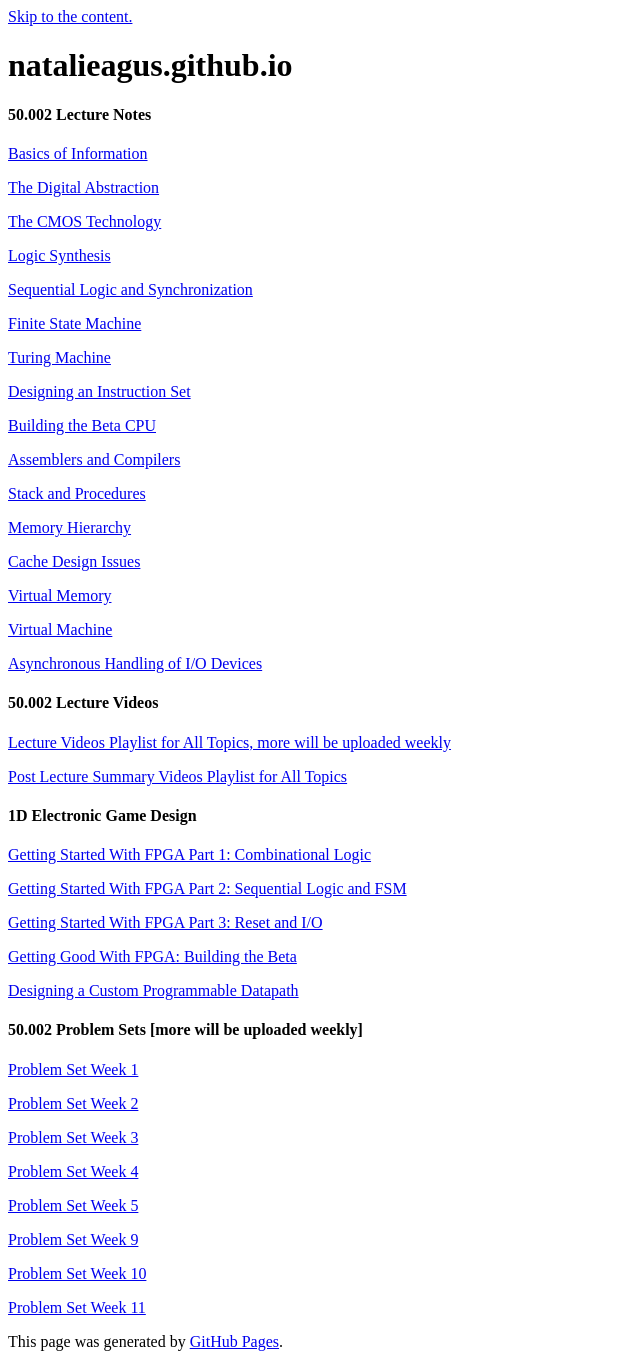
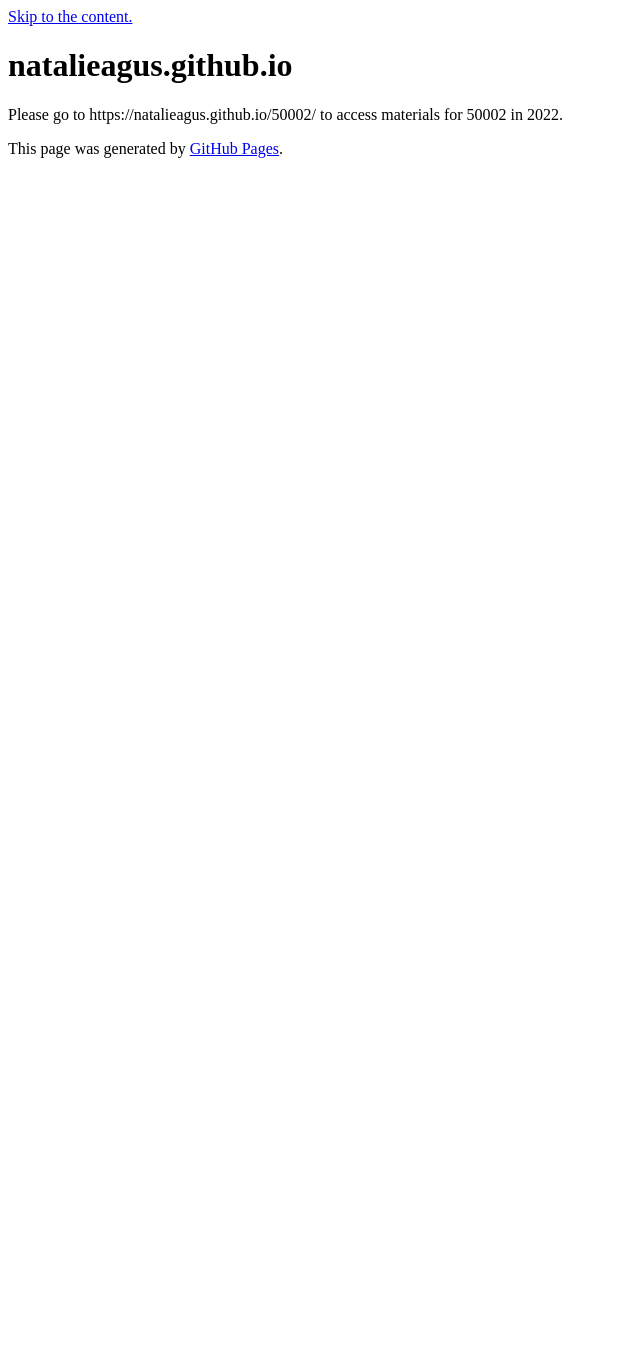
Before and after one commit to natalieagus/natalieagus.github.io, a Jekyll site: the page built from index.md, in a window 1280 px wide. Shown: the whole page, without its empty margins (0-640 px from the left). Built offline with Jekyll 4.4.1, drawn with Linux system fonts in a browser that asks for light colours; our own code applies the rules of GitHub Pages for plain Markdown files; a script that is not in the unit is left out; the repository's description, which GitHub fills in, is left out; after the commit the page ends 900 px from its top, so only the background shows below that.

Commit message:
Update index.md

```diff
--- a/index.md
+++ b/index.md
@@ -1,65 +1 @@
-#### 50.002 Lecture Notes
-[Basics of Information](https://natalieagus.github.io/comstruct/basics_of_information.html)
-
-[The Digital Abstraction](https://natalieagus.github.io/comstruct/the_digital_abstraction.html)
-
-[The CMOS Technology](https://natalieagus.github.io/comstruct/cmos_technology.html)
-
-[Logic Synthesis](https://natalieagus.github.io/comstruct/logic_synthesis.html)
-
-[Sequential Logic and Synchronization](https://natalieagus.github.io/comstruct/sequential_logic.html)
-
-[Finite State Machine](https://natalieagus.github.io/comstruct/finite_state_machine.html)
-
-[Turing Machine](https://natalieagus.github.io/comstruct/the_turing_machine.html)
-
-[Designing an Instruction Set](https://natalieagus.github.io/comstruct/instruction_set.html)
-
-[Building the Beta CPU](https://natalieagus.github.io/comstruct/building_beta.html)
-
-[Assemblers and Compilers](https://natalieagus.github.io/comstruct/assemblers_and_compilers.html)
-
-[Stack and Procedures](https://natalieagus.github.io/comstruct/stacks_and_procedures.html)
-
-[Memory Hierarchy](https://natalieagus.github.io/comstruct/memory_hierarchy.html)
-
-[Cache Design Issues](https://natalieagus.github.io/comstruct/cache_issues.html)
-
-[Virtual Memory](https://natalieagus.github.io/comstruct/virtual_memory.html)
-
-[Virtual Machine](https://natalieagus.github.io/comstruct/virtual_machine.html)
-
-[Asynchronous Handling of I/O Devices](https://natalieagus.github.io/comstruct/devices_and_interrupts.html)
-
-#### 50.002 Lecture Videos
-[Lecture Videos Playlist for All Topics, more will be uploaded weekly](https://www.youtube.com/playlist?list=PLklpDKpv-EBj1agIq4vB1iB6ahMT8_2A_)
-
-[Post Lecture Summary Videos Playlist for All Topics](https://www.youtube.com/playlist?list=PLklpDKpv-EBhCVUAZDDRWEGZzR_It-FSo)
-
-#### 1D Electronic Game Design
-[Getting Started With FPGA Part 1: Combinational Logic](https://natalieagus.github.io/comstruct/fpga_1.html)
-
-[Getting Started With FPGA Part 2: Sequential Logic and FSM](https://natalieagus.github.io/comstruct/fpga_2.html)
-
-[Getting Started With FPGA Part 3: Reset and I/O](https://natalieagus.github.io/comstruct/fpga_3.html)
-
-[Getting Good With FPGA: Building the Beta](https://natalieagus.github.io/comstruct/fpga_4.html)
-
-[Designing a Custom Programmable Datapath](https://natalieagus.github.io/comstruct/1D_programmable_machine.html)
-
-#### 50.002 Problem Sets [more will be uploaded weekly]
-[Problem Set Week 1](https://natalieagus.github.io/comstruct/PSet1.html)
-
-[Problem Set Week 2](https://natalieagus.github.io/comstruct/PSet2.html)
-
-[Problem Set Week 3](https://natalieagus.github.io/comstruct/PSet3.html)
-
-[Problem Set Week 4](https://natalieagus.github.io/comstruct/PSet4.html)
-
-[Problem Set Week 5](https://natalieagus.github.io/comstruct/PSet5.html)
-
-[Problem Set Week 9](https://natalieagus.github.io/comstruct/PSet6.html)
-
-[Problem Set Week 10](https://natalieagus.github.io/comstruct/PSet7.html)
-
-[Problem Set Week 11](https://natalieagus.github.io/comstruct/PSet8.html)
+Please go to https://natalieagus.github.io/50002/ to access materials for 50002 in 2022.
```
